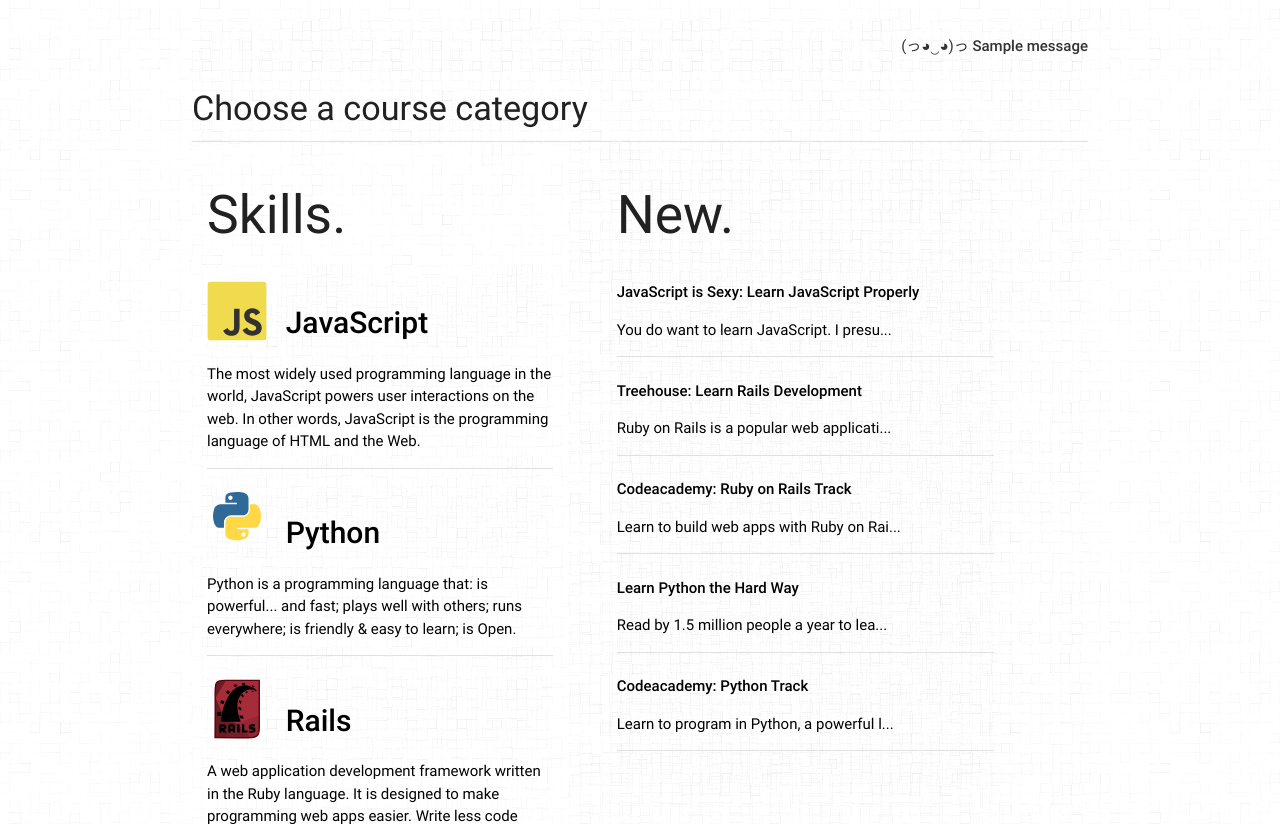
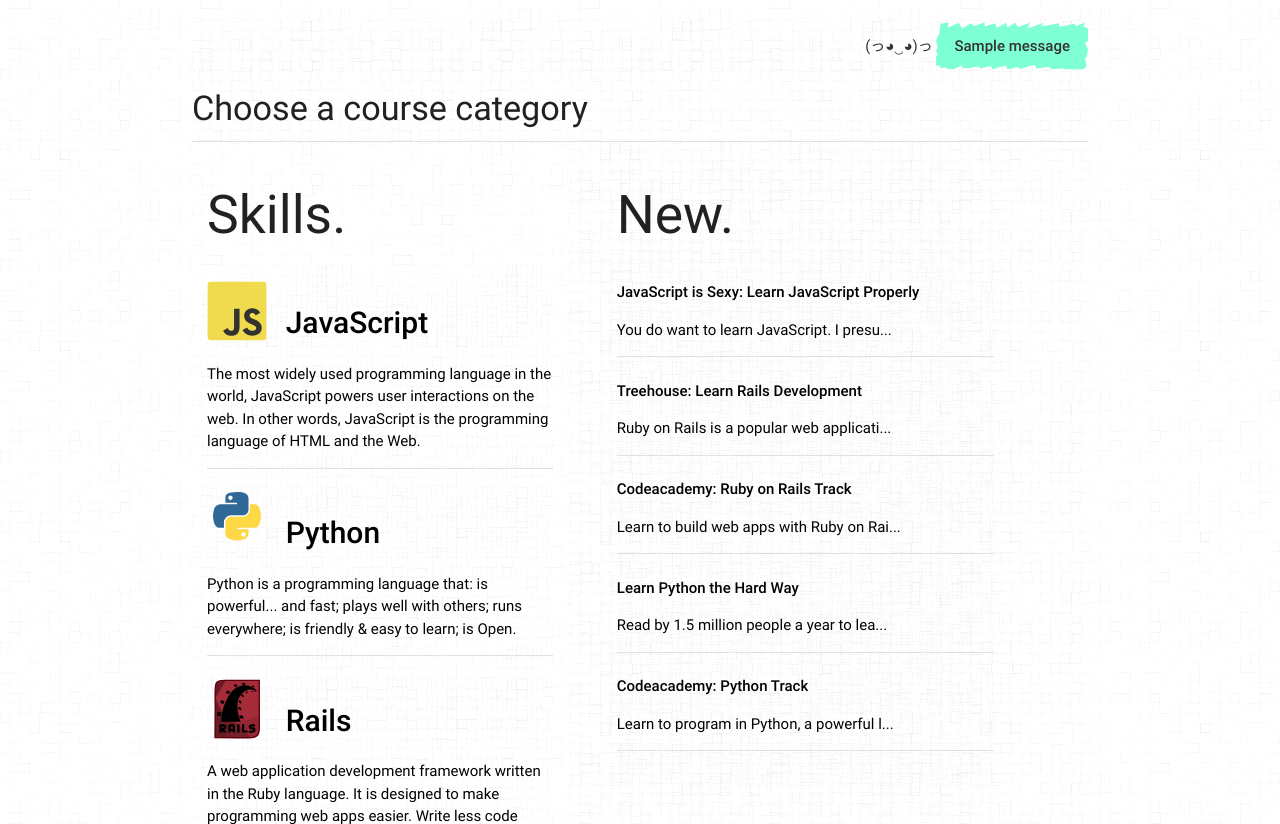
Before and after one commit to ndrewr/FSND3-YAMA, a Flask app: page / in a window 1280 px wide. Shown: the part 112-936 px from the top of the page. Run offline with Flask 2, Linux system fonts and the light colour scheme; data comes from the database, SQL or seed files in the repository; one stand-in notice (Sample message) is shown; some libraries are stand-ins or nearby versions.

Commit message:
added flash msg for item delete; added styles for flash msg; updated gitignore to ignore .db

```diff
--- a/yama/static/css/yama-styles.css
+++ b/yama/static/css/yama-styles.css
@@ -280,9 +280,16 @@ section {
   left: 42%;
 }
 
-.flash-msg {
+.flash-msg-list {
   text-align: right;
   color: #333;
+}
+
+.flash-msg {
+  background-color: aquamarine;
+  padding: 1em 1.2em;
+  -webkit-clip-path: polygon(3% 3%, 8% 0%, 8% 11%, 15% 1%, 17% 13%, 23% 2%, 25% 8%, 32% 0%, 32% 9%, 39% 2%, 40% 12%, 46% 1%, 47% 11%, 52% 1%, 54% 10%, 62% 1%, 60% 13%, 71% 1%, 69% 9%, 81% 2%, 81% 10%, 91% 3%, 92% 8%, 98% 1%, 97% 9%, 100% 13%, 100% 40%, 98% 44%, 100% 58%, 99% 76%, 98% 75%, 99% 91%, 98% 98%, 96% 100%, 91% 100%, 84% 100%, 84% 98%, 76% 99%, 74% 95%, 66% 98%, 65% 90%, 55% 99%, 54% 95%, 47% 100%, 46% 92%, 37% 100%, 36% 93%, 29% 98%, 28% 94%, 22% 97%, 17% 97%, 17% 91%, 12% 99%, 7% 99%, 7% 96%, 3% 97%, 2% 91%, 0% 93%, 0% 74%, 1% 68%, 0% 61%, 1% 52%, 0% 38%, 2% 25%);
+  clip-path: polygon(3% 3%, 8% 0%, 8% 11%, 15% 1%, 17% 13%, 23% 2%, 25% 8%, 32% 0%, 32% 9%, 39% 2%, 40% 12%, 46% 1%, 47% 11%, 52% 1%, 54% 10%, 62% 1%, 60% 13%, 71% 1%, 69% 9%, 81% 2%, 81% 10%, 91% 3%, 92% 8%, 98% 1%, 97% 9%, 100% 13%, 100% 40%, 98% 44%, 100% 58%, 99% 76%, 98% 75%, 99% 91%, 98% 98%, 96% 100%, 91% 100%, 84% 100%, 84% 98%, 76% 99%, 74% 95%, 66% 98%, 65% 90%, 55% 99%, 54% 95%, 47% 100%, 46% 92%, 37% 100%, 36% 93%, 29% 98%, 28% 94%, 22% 97%, 17% 97%, 17% 91%, 12% 99%, 7% 99%, 7% 96%, 3% 97%, 2% 91%, 0% 93%, 0% 74%, 1% 68%, 0% 61%, 1% 52%, 0% 38%, 2% 25%);
 }
 
 .delete-option-wrapper{
--- a/yama/templates/base.html
+++ b/yama/templates/base.html
@@ -19,10 +19,10 @@
 
        {% with messages = get_flashed_messages() %}
     {% if messages %}
-    <div class="flash-msg">
+    <div class="flash-msg-list">
       <ul>
         {% for message in messages %}
-          <li>(っ◕‿◕)っ <strong> {{ message }} </strong> </li>
+        <li>(っ◕‿◕)っ <span class="flash-msg"><strong> {{ message }} </strong> </span></li>
         {% endfor %}
       </ul>
     </div>
--- a/yama/views.py
+++ b/yama/views.py
@@ -223,9 +223,11 @@ def deleteCourse(category_id, course_id):
         flash('Hey, ya gotta log in first.')
         return redirect('/')
     course = Item.query.filter_by(id=course_id).one()
+    course_name = course.name
     db.session.delete(course)
     # count = Item.query.count()
     db.session.commit()
+    flash('* Course item %s is gone. Poof.' % (course_name))
     return redirect(url_for('showCourses', category_id=category_id))
 
 
```
Also changed, not shown: 1 other file.
